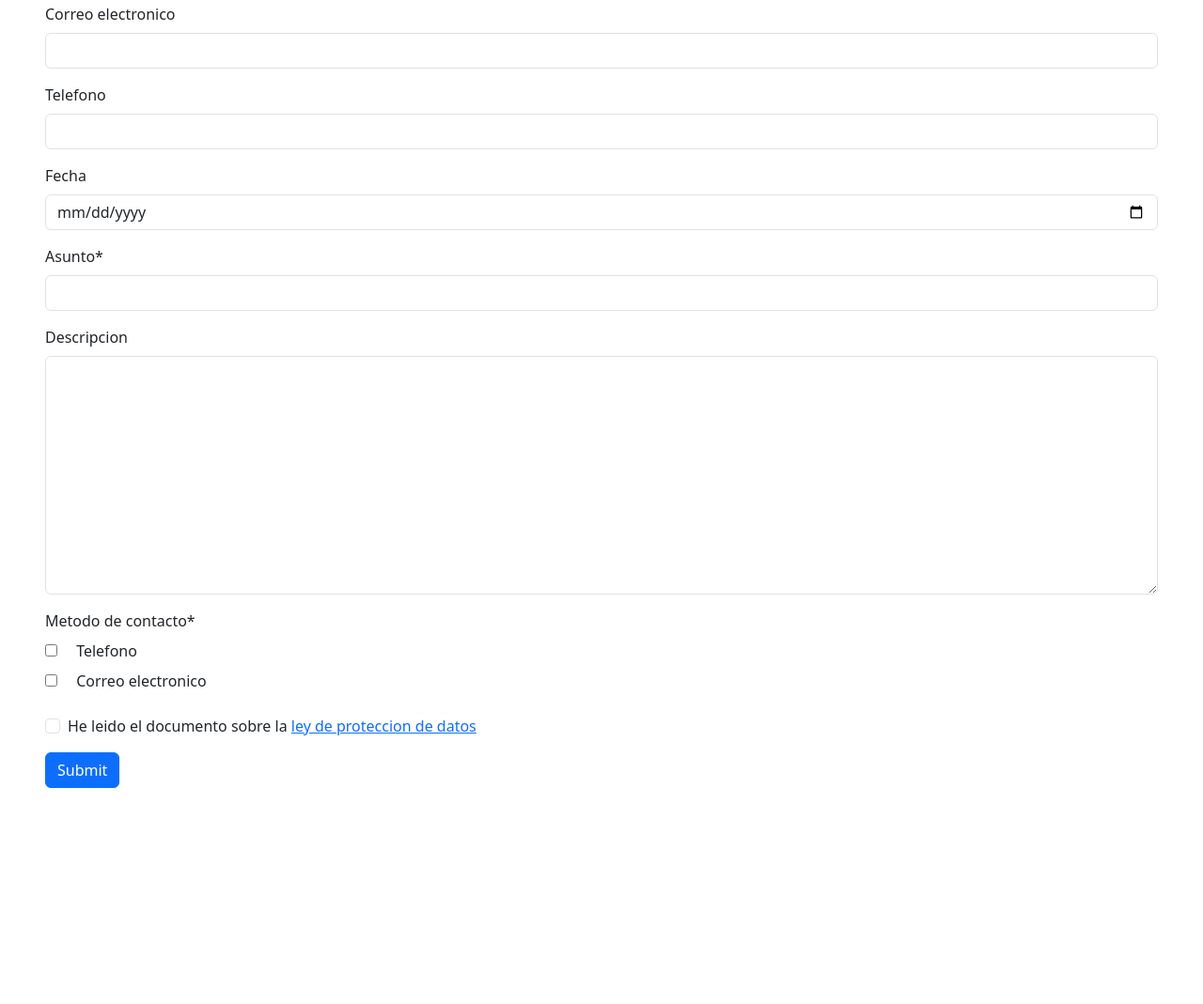
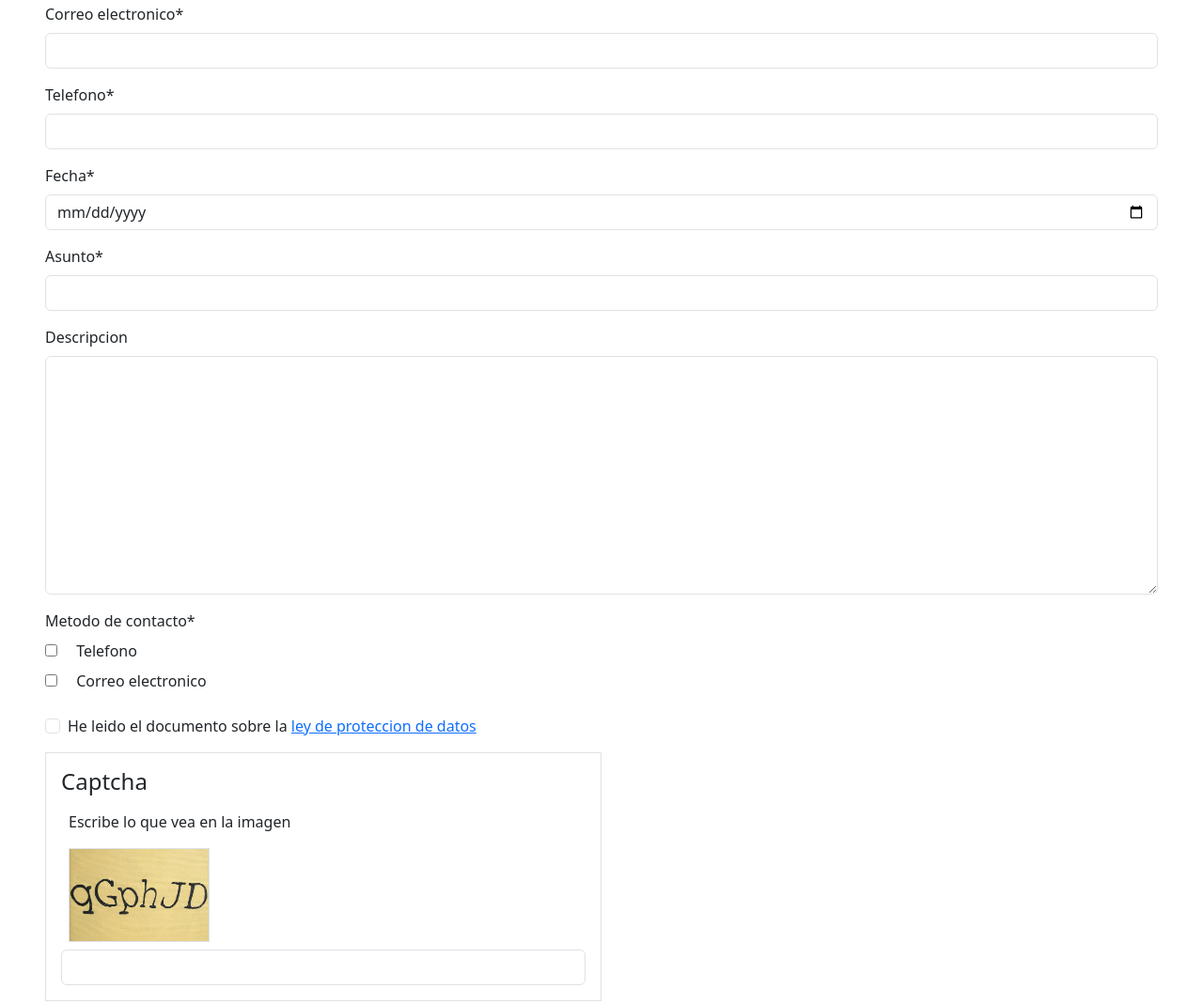
Before and after one commit to Gorrian/Online_CV_Proyect, a plain HTML site: page ContactForm.html in a window 1280 px wide. Shown: the part 131-1200 px from the top of the page at 94% size. Before the commit the page ends 1018 px from the top, so only its background shows below. Drawn offline with nearby package versions, Linux system fonts and the light colour scheme.

Commit message:
Form Captcha acabado
He hecho el captcha del formulario en el que aleatoriamente elige un captcha del json Captchas y con las caracteristicas adquiridas del json se rellena el espacio de captcha, de esta manera al modificar el Json se introducen mas posibles captchas introduciendo los siguientes parametros al crear un nuevo captcha: Pregunta, Imagen, Respuesta.

```diff
--- /dev/null
+++ b/Captchas.json
@@ -0,0 +1,12 @@
+[
+    {
+        "Pregunta":"Escribe lo que vea en la imagen",
+        "Imagen":"/Images/Captcha/evitar-captcha.jpg",
+        "Respuesta":"qGphJD"
+    },
+    {
+        "Pregunta":"Escribe lo que vea en la imagen",
+        "Imagen":"/Images/Captcha/v7b3L.png",
+        "Respuesta":"upord"
+    }
+]
--- a/ContactForm.html
+++ b/ContactForm.html
@@ -13,6 +13,8 @@
     <link rel="stylesheet" href="Style/Main.css">
     <script src="https://ajax.googleapis.com/ajax/libs/jquery/3.6.4/jquery.min.js"></script>
     <script src="Script/ContactForm.js"></script>
+    <script src="Script/ReadJson.js"></script>
+    <script src="Script/Captcha.js"></script>
 </head>
 <body>
     <!--div class="container">
@@ -29,17 +31,17 @@
             <span id="WarnNombre" class="text-danger"></span>
           </div>
           <div class="mb-3">
-            <label for="Email" class="form-label">Correo electronico</label>
+            <label for="Email" class="form-label">Correo electronico*</label>
             <input type="email" name="Email" class="form-control" id="Email">
             <span id="WarnEmail" class="text-danger"></span>
           </div>
           <div class="mb-3">
-            <label for="Telefono" class="form-label">Telefono</label>
+            <label for="Telefono" class="form-label">Telefono*</label>
             <input type="text" name="Telefono" class="form-control" id="Telefono">
             <span id="WarnTelefono" class="text-danger"></span>
           </div>
           <div class="mb-3">
-            <label for="Fecha" class="form-label">Fecha</label>
+            <label for="Fecha" class="form-label">Fecha*</label>
             <input type="date" name="Fecha" id="Fecha" class="form-control">
             <span id="WarnFecha" class="text-danger"></span>
           </div>
@@ -69,7 +71,13 @@
             <label class="form-check-label" for="GDPR">He leido el documento sobre la <a href="#">ley de proteccion de datos</a></label>
             <span id="WarnGDPR" class="text-danger"></span>
           </div>
-
+          <div class="mb-3 border col-lg-6 p-3">
+            <h4>Captcha</h4>
+            <label class="form-label m-2" for="Captcha" id="LabelCaptcha"></label><br>
+            <img class="m-2 border" src="" id="ImgCaptcha" height="100" width="150"><br>
+            <input type="text" id="Captcha" class="form-control">
+            <span id="WarnCaptcha" class="text-danger"></span>
+          </div>
           <button type="submit" class="btn btn-primary">Submit</button>
 
     </form>
--- /dev/null
+++ b/Script/Captcha.js
@@ -0,0 +1,13 @@
+let CaptchaAnswer="";
+
+$(document).ready(function () {
+    readTextFile("/Captchas.json", function(text){
+        let data = JSON.parse(text);
+        let ChosenCaptcha = data[Math.floor(Math.random() * data.length)];
+        console.log(ChosenCaptcha);
+        $("#LabelCaptcha").text(ChosenCaptcha["Pregunta"]);
+        $("#ImgCaptcha").attr("src", ChosenCaptcha["Imagen"]);
+        CaptchaAnswer=ChosenCaptcha["Respuesta"];
+        console.log(CaptchaAnswer);
+    });
+});
--- a/Script/ContactForm.js
+++ b/Script/ContactForm.js
@@ -54,9 +54,22 @@ $(document).ready(function () {
             $("#Telefono").removeClass("border-success");
         }
     });
+
 });
 
 function Validar() {
     let Validado = false;
+
+    if($("#Captcha").val()==CaptchaAnswer){
+        $("#WarnCaptcha").text("");
+        $("#Captcha").removeClass("border-danger");
+        $("#Captcha").addClass("border-success");
+    }else{
+        $("#WarnCaptcha").text("El captcha introducido es incorrecto");
+        $("#Captcha").addClass("border-danger");
+        $("#Captcha").removeClass("border-success");
+        Validado=false
+    }
+
     return Validado;
 }
--- /dev/null
+++ b/Script/ReadJson.js
@@ -0,0 +1,17 @@
+function readTextFile(file, callback) {
+    var rawFile = new XMLHttpRequest();
+    rawFile.overrideMimeType("application/json");
+    rawFile.open("GET", file, true);
+    rawFile.onreadystatechange = function() {
+        if (rawFile.readyState === 4 && rawFile.status == "200") {
+            callback(rawFile.responseText);
+        }
+    }
+    rawFile.send(null);
+}
+
+//Example of use:
+/*readTextFile("/Captchas.json", function(text){
+    var data = JSON.parse(text);
+    console.log(data[0]["Imagen"]);
+});*/
```
Also changed, not shown: Images/Captcha/evitar-captcha.jpg (added), Images/Captcha/v7b3L.png (added).
